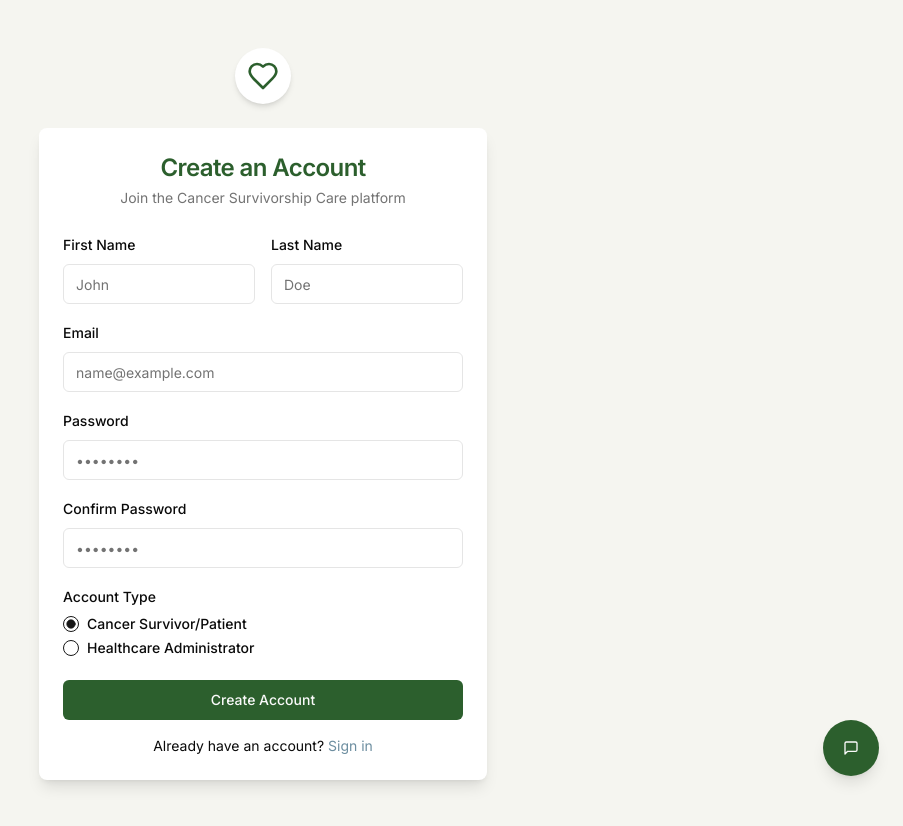
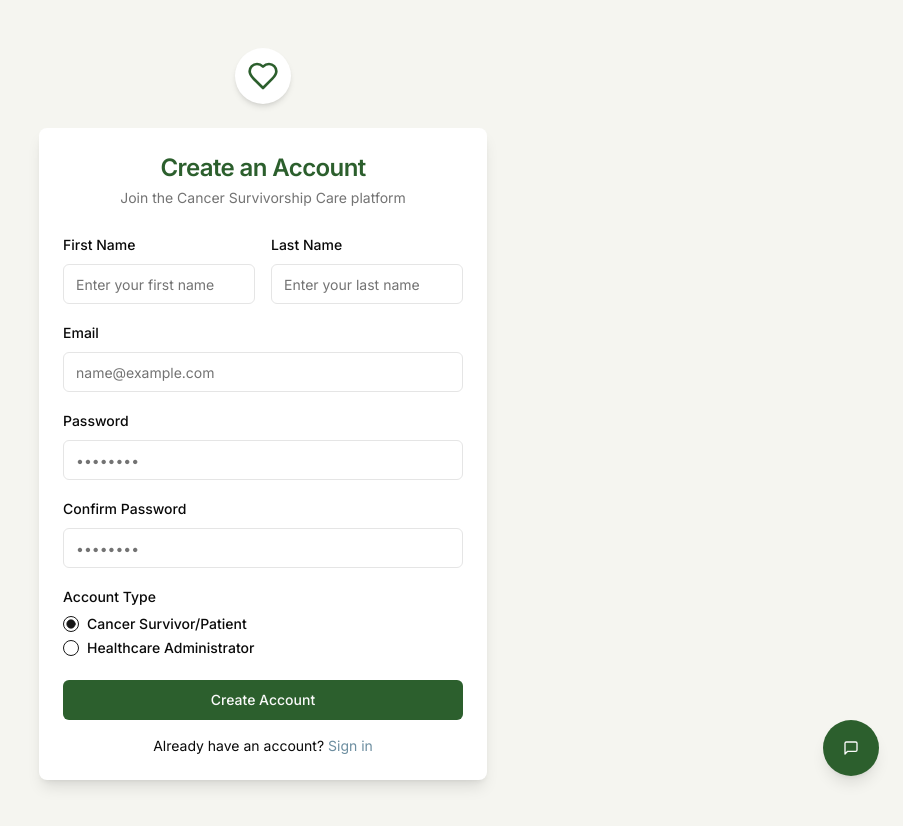
Before and after one commit to choki-dorji/damcho, a Next.js app: page /auth/register in a window 1280 px wide. Shown: the whole page, without its empty margins (377-1280 px from the left). Built offline with nearby package versions, Linux system fonts and the light colour scheme.

Commit message:
final final

```diff
--- a/app/auth/register/page.tsx
+++ b/app/auth/register/page.tsx
@@ -116,7 +116,7 @@ export default function RegisterPage() {
                   <Input
                     id="firstName"
                     name="firstName"
-                    placeholder="John"
+                    placeholder="Enter your first name"
                     value={formData.firstName}
                     onChange={handleChange}
                     required
@@ -128,7 +128,7 @@ export default function RegisterPage() {
                   <Input
                     id="lastName"
                     name="lastName"
-                    placeholder="Doe"
+                    placeholder="Enter your last name"
                     value={formData.lastName}
                     onChange={handleChange}
                     required
```
